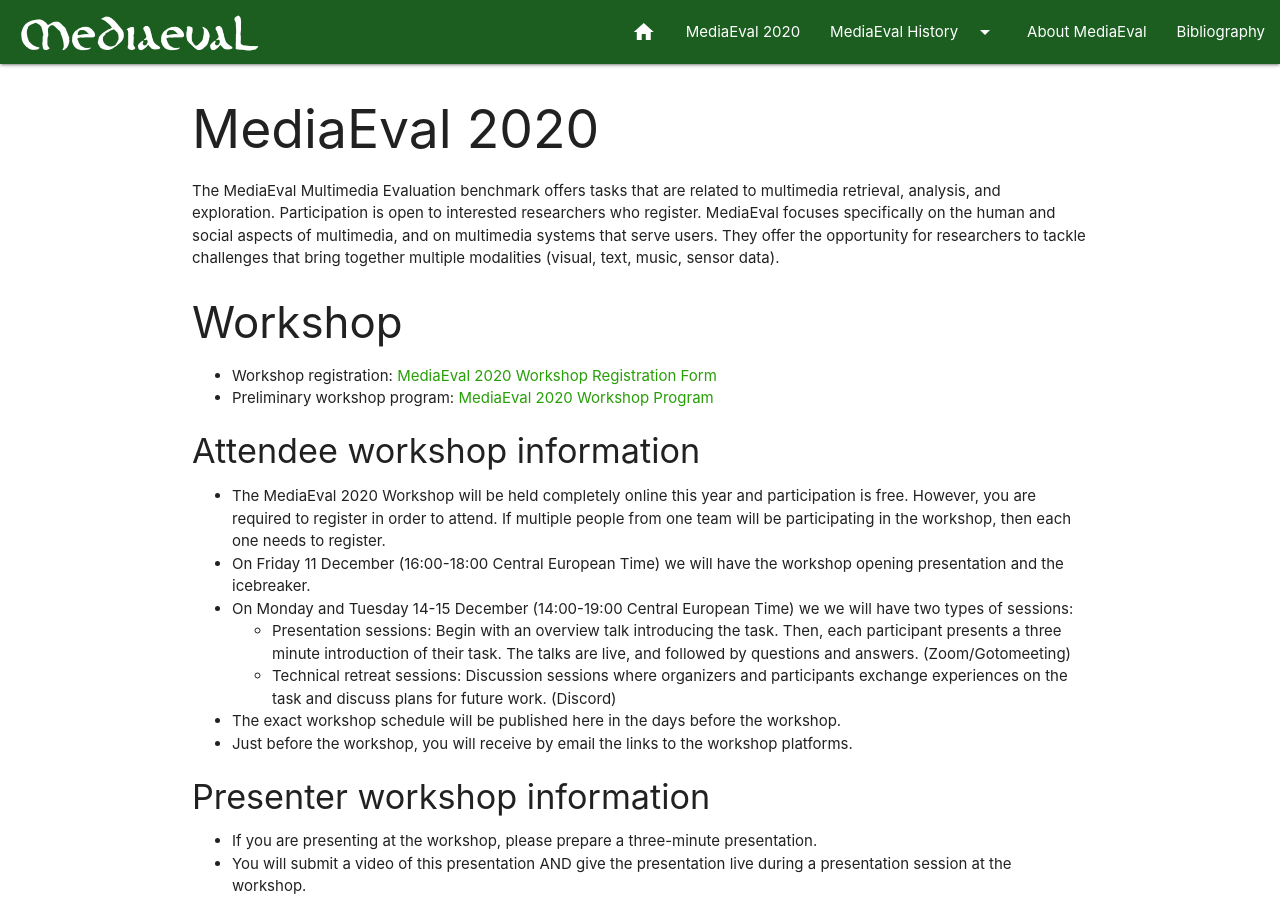
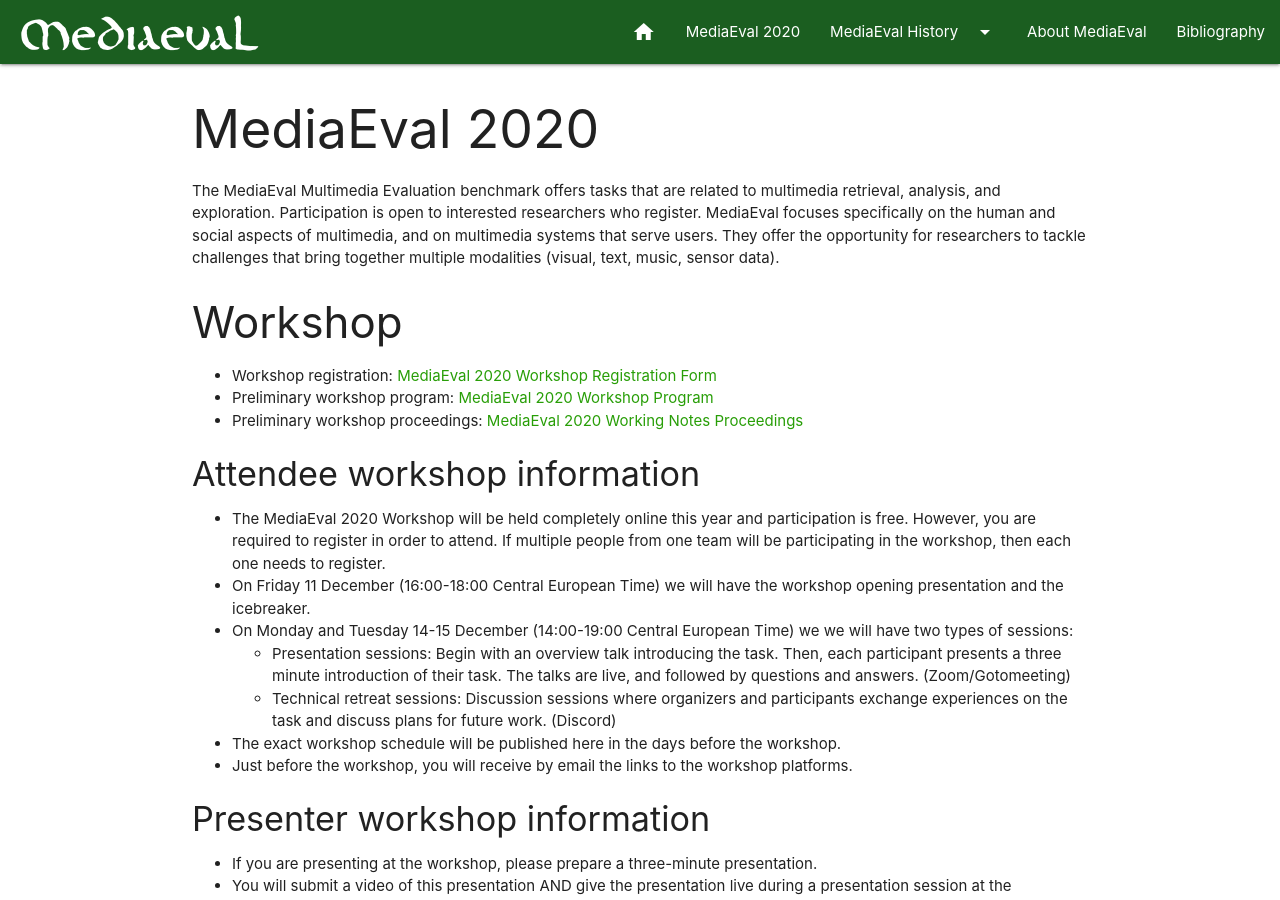
Before and after one commit to multimediaeval/multimediaeval.github.io, a Jekyll site: the page built from _editions/2020.md, in a window 1280 px wide and 900 px high. Built offline with Jekyll 4.4.1, drawn with Linux system fonts in a browser that asks for light colours.

Commit message:
Update 2020.md
Added proceedings.

```diff
--- a/_editions/2020.md
+++ b/_editions/2020.md
@@ -15,6 +15,7 @@
 ### Workshop
 * Workshop registration: [MediaEval 2020 Workshop Registration Form](https://forms.gle/ZbXsMSzRTc2xcphB6)
 * Preliminary workshop program: [MediaEval 2020 Workshop Program](https://docs.google.com/document/d/1oNOF9Ksmkhae6e_Nyv42eXSMzUEohJde1wtjl6aWAtg/edit)
+* Preliminary workshop proceedings: [MediaEval 2020 Working Notes Proceedings](https://www.eigen.no)
 
 #### Attendee workshop information
 * The MediaEval 2020 Workshop will be held completely online this year and participation is free. However, you are required to register in order to attend. If multiple people from one team will be participating in the workshop, then each one needs to register.
```
